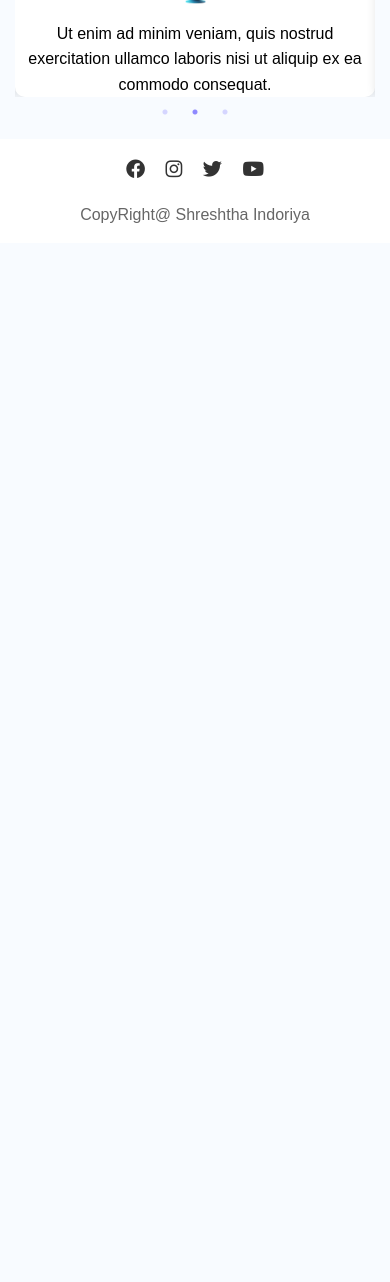
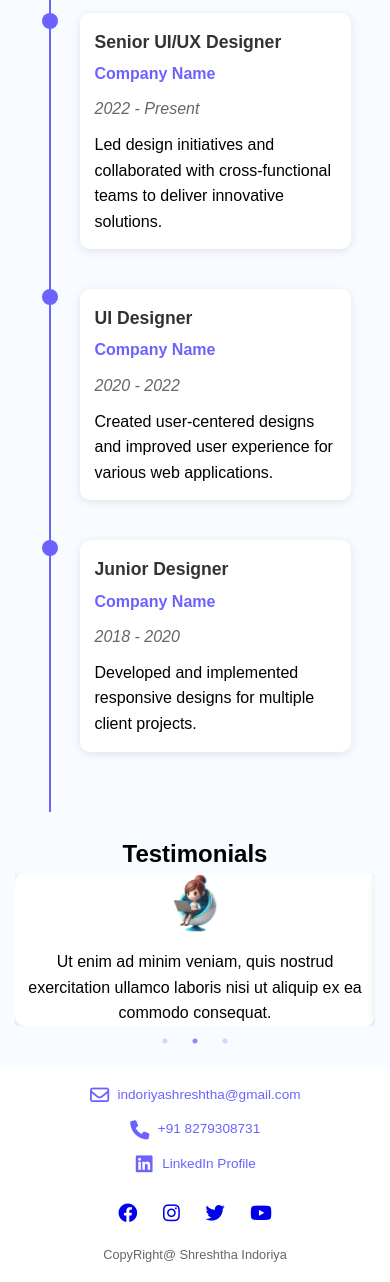
Before and after one commit to Shreshtha777/my-resume, a plain HTML site: page index.html in a window 390 px wide. Shown: the part 2313-3595 px from the top of the page. Before the commit the page ends 2556 px from the top, so only its background shows below. Drawn offline with nearby package versions, Linux system fonts and the light colour scheme.

Commit message:
add exprince timeline section

```diff
--- a/index.html
+++ b/index.html
@@ -96,6 +96,40 @@
         </div>
     </section>
 
+    <!-- Experience Section -->
+    <section id="experience">
+        <h2>Experience</h2>
+        <div class="timeline">
+            <div class="timeline-item">
+                <div class="timeline-dot"></div>
+                <div class="timeline-content">
+                    <h3>Senior UI/UX Designer</h3>
+                    <h4>Company Name</h4>
+                    <p class="timeline-date">2022 - Present</p>
+                    <p>Led design initiatives and collaborated with cross-functional teams to deliver innovative solutions.</p>
+                </div>
+            </div>
+            <div class="timeline-item">
+                <div class="timeline-dot"></div>
+                <div class="timeline-content">
+                    <h3>UI Designer</h3>
+                    <h4>Company Name</h4>
+                    <p class="timeline-date">2020 - 2022</p>
+                    <p>Created user-centered designs and improved user experience for various web applications.</p>
+                </div>
+            </div>
+            <div class="timeline-item">
+                <div class="timeline-dot"></div>
+                <div class="timeline-content">
+                    <h3>Junior Designer</h3>
+                    <h4>Company Name</h4>
+                    <p class="timeline-date">2018 - 2020</p>
+                    <p>Developed and implemented responsive designs for multiple client projects.</p>
+                </div>
+            </div>
+        </div>
+    </section>
+
     <!-- Testimonials Section -->
     <section id="testimonials">
         <h2>Testimonials</h2>
@@ -117,6 +151,20 @@
 
     <!-- Footer -->
     <footer>
+        <div class="contact-info">
+            <a href="mailto:indoriyashreshtha@gmail.com" class="contact-link email-link">
+                <i class="far fa-envelope"></i>
+                indoriyashreshtha@gmail.com
+            </a>
+            <a href="tel:8279308731" class="contact-link phone-link">
+                <i class="fas fa-phone"></i>
+                +91 8279308731
+            </a>
+            <a href="https://shreshthaprofile.w3spaces.com" target="_blank" class="contact-link linkedin-link">
+                <i class="fab fa-linkedin"></i>
+                LinkedIn Profile
+            </a>
+        </div>
         <div class="social-links">
             <a href="#"><i class="fab fa-facebook"></i></a>
             <a href="#"><i class="fab fa-instagram"></i></a>
--- a/styles.css
+++ b/styles.css
@@ -154,15 +154,97 @@ footer {
     text-align: center;
 }
 
-.social-links a {
-    color: #333;
-    margin: 0 1rem;
-    font-size: 1.5rem;
+.contact-info {
+    margin-bottom: 1.5rem;
+    display: flex;
+    flex-direction: column;
+    align-items: center;
+    gap: 1rem;
+}
+
+.contact-link {
+    color: #6c63ff;
+    text-decoration: none;
+    font-size: 1.1rem;
+    display: inline-flex;
+    align-items: center;
+    gap: 8px;
+    transition: color 0.3s ease;
+    word-break: break-word;
+    max-width: 100%;
+}
+
+.social-links {
+    display: flex;
+    justify-content: center;
+    flex-wrap: wrap;
+    gap: 1rem;
+    margin: 1rem 0;
 }
 
 .copyright {
     margin-top: 1rem;
     color: #666;
+}
+
+.contact-link:hover {
+    color: #5550d0;
+}
+
+.contact-link i {
+    font-size: 1.2rem;
+    width: 20px; /* Fixed width for icons to align text */
+}
+
+/* Media queries update */
+@media (max-width: 768px) {
+    footer {
+        padding: 2rem 1rem;
+    }
+
+    .contact-link {
+        font-size: 0.95rem;
+        padding: 0 10px;
+    }
+
+    .social-links {
+        gap: 0.8rem;
+    }
+
+    .social-links a {
+        font-size: 1.2rem;
+        margin: 0;
+    }
+
+    .copyright {
+        font-size: 0.9rem;
+    }
+}
+
+@media (max-width: 480px) {
+    .contact-link {
+        font-size: 0.85rem;
+        flex-wrap: wrap;
+        justify-content: center;
+        text-align: center;
+    }
+
+    .contact-info {
+        gap: 0.8rem;
+    }
+
+    .social-links {
+        gap: 0.6rem;
+    }
+
+    .social-links a {
+        font-size: 1.1rem;
+    }
+
+    .copyright {
+        font-size: 0.8rem;
+        padding: 0 10px;
+    }
 }
 
 /* Additional breakpoint for smaller devices */
@@ -449,3 +531,119 @@ html, body {
         padding: 3% 5%;
     }
 }
+
+/* Experience Timeline Section */
+#experience {
+    padding: 5% 10%;
+    background-color: #f8fbff;
+}
+
+#experience h2 {
+    text-align: center;
+    margin-bottom: 3rem;
+}
+
+.timeline {
+    position: relative;
+    max-width: 800px;
+    margin: 0 auto;
+    padding: 20px 0;
+}
+
+.timeline::before {
+    content: '';
+    position: absolute;
+    top: 0;
+    left: 50%;
+    width: 2px;
+    height: 100%;
+    background: #6c63ff;
+    transform: translateX(-50%);
+}
+
+.timeline-item {
+    position: relative;
+    margin-bottom: 40px;
+}
+
+.timeline-dot {
+    position: absolute;
+    left: 50%;
+    width: 16px;
+    height: 16px;
+    border-radius: 50%;
+    background: #6c63ff;
+    transform: translateX(-50%);
+    z-index: 1;
+}
+
+.timeline-content {
+    position: relative;
+    width: calc(50% - 30px);
+    padding: 20px;
+    background: white;
+    border-radius: 10px;
+    box-shadow: 0 2px 10px rgba(0,0,0,0.1);
+}
+
+.timeline-item:nth-child(odd) .timeline-content {
+    left: 0;
+}
+
+.timeline-item:nth-child(even) .timeline-content {
+    left: calc(50% + 30px);
+}
+
+.timeline-content h3 {
+    color: #333;
+    margin-bottom: 5px;
+}
+
+.timeline-content h4 {
+    color: #6c63ff;
+    margin-bottom: 10px;
+}
+
+.timeline-date {
+    color: #666;
+    font-style: italic;
+    margin-bottom: 10px;
+}
+
+/* Media Queries for Timeline */
+@media (max-width: 768px) {
+    .timeline::before {
+        left: 30px;
+    }
+
+    .timeline-dot {
+        left: 30px;
+    }
+
+    .timeline-content {
+        width: calc(100% - 80px);
+        margin-left: 60px;
+    }
+
+    .timeline-item:nth-child(even) .timeline-content {
+        left: 0;
+    }
+}
+
+@media (max-width: 480px) {
+    #experience {
+        padding: 3% 5%;
+    }
+
+    .timeline-content {
+        padding: 15px;
+    }
+
+    .timeline-content h3 {
+        font-size: 1.1rem;
+    }
+
+    .timeline-content h4 {
+        font-size: 1rem;
+    }
+}
```
